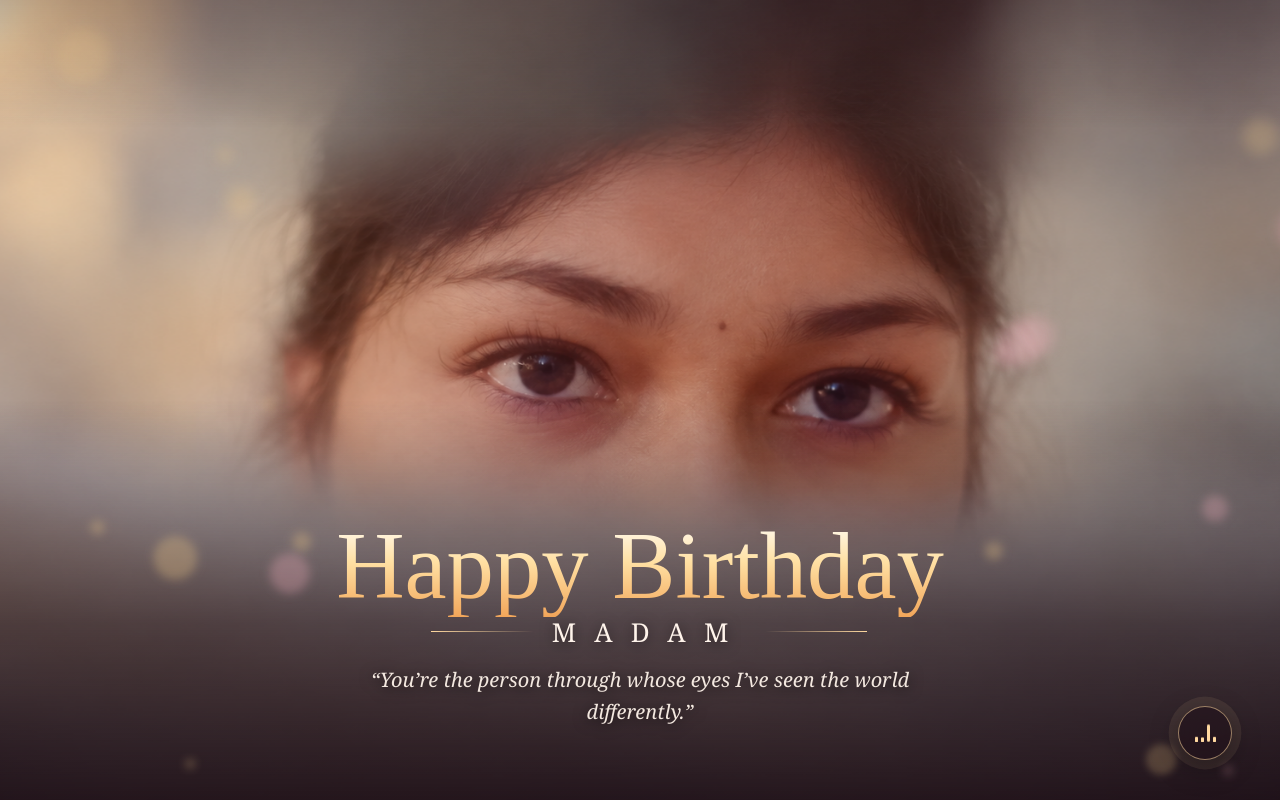
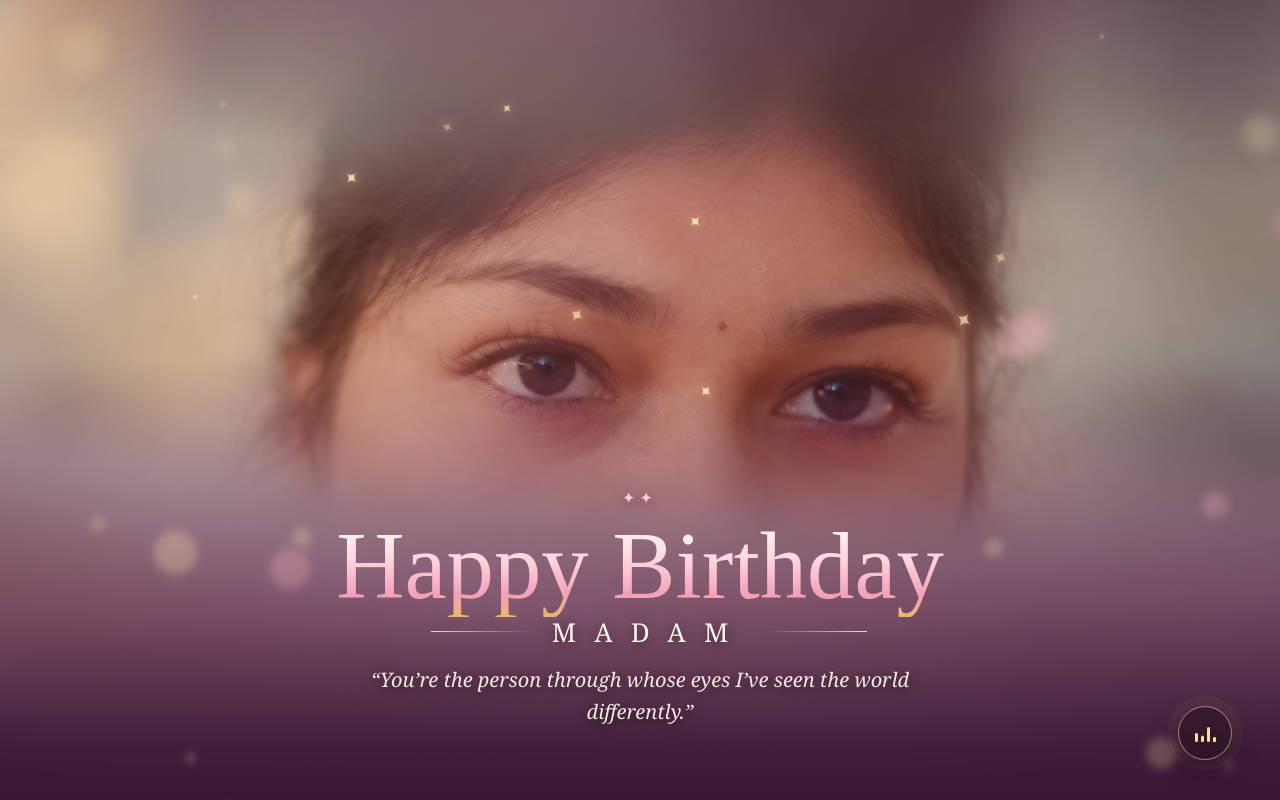
Before and after one commit to gnyanarushidev/world, a React (Vite) app in the folder frontend/: page / in a window 1280 px wide. Shown: the top 800 px of the page. Built offline with nearby package versions, Linux system fonts and the light colour scheme; no server answers.

Commit message:
words and sentences changed withmods

```diff
--- a/frontend/index.html
+++ b/frontend/index.html
@@ -6,7 +6,7 @@
     <meta name="theme-color" content="#160e1f" />
     <link rel="icon" type="image/svg+xml" href="/favicon.svg" />
     <link rel="apple-touch-icon" href="/apple-touch-icon.png" />
-    <title>Our World · A birthday journey</title>
+    <title>Dinosaur 🦖🦕</title>
   </head>
   <body>
     <div id="root"></div>
--- a/frontend/src/App.css
+++ b/frontend/src/App.css
@@ -13,7 +13,7 @@ h1 { font-size: clamp(52px, 8vw, 100px); line-height: .95; font-weight: 400; mar
 button { cursor: pointer; }.hero-copy > button { margin-top: 25px; padding: 15px 21px; border: 0; border-radius: 99px; color: #241322; background: #fff7fb; }.hero-copy > button span { margin-left: 18px; }
 .chapter { padding-top: 22vh; }.chapter h1 { max-width: 720px; font-size: clamp(42px, 7vw, 80px); }.memories { display: grid; grid-template-columns: repeat(2, minmax(0, 240px)); gap: 12px; }.memory { padding: 17px; text-align: left; border: 1px solid #ffffff2b; border-radius: 15px; color: #e6d8e3; background: #ffffff0d; }.memory.active { border-color: var(--accent); }.memory span { display: block; color: var(--accent); font: 11px monospace; text-transform: uppercase; }.memory strong { display: block; margin-top: 8px; font-size: 17px; font-weight: 400; }.memory-detail { grid-column: 1 / -1; max-width: 500px; }.memory-detail h2 { font-size: 30px; font-weight: 400; }.memory-detail p { color: #cdbdca; line-height: 1.7; }.chapter-nav { inset: auto 40px 30px; gap: 18px; justify-content: flex-start; }.chapter-nav button { border: 0; border-bottom: 1px solid transparent; color: #9f8da0; background: transparent; padding: 7px 0; font: 11px monospace; }.chapter-nav button.active { color: #fff; border-color: var(--accent); }
 .welcome-section { display: flex; flex-direction: column; overflow: visible; }
-.spiral-gallery-section { position: relative; width: 100%; height: 100vh; min-height: 600px; background: radial-gradient(ellipse at 50% 42%, rgba(255, 190, 170, 0.55) 0%, transparent 55%), linear-gradient(180deg, #2b2060 0%, #6b3a86 42%, #c4587e 78%, #f2a07b 100%); color: #fff4f7; overflow: hidden; padding: 0; box-sizing: border-box; }
+.spiral-gallery-section { position: relative; width: 100%; height: 125vh; min-height: 800px; background: radial-gradient(ellipse at 50% 42%, rgba(255, 190, 200, 0.4) 0%, transparent 55%), linear-gradient(180deg, #3a1634 0%, #4f1f54 30%, #8e3f72 62%, #d98aae 78%, #ecc3dc 92%, #f3e6fb 100%); color: #fff4f7; overflow: hidden; padding: 0; box-sizing: border-box; }
 .spiral-gallery-content { width: 100%; height: 100%; margin: 0; display: flex; flex-direction: column; }
 .spiral-gallery-heading { position: absolute; top: 0; left: 0; right: 0; z-index: 3; text-align: center; margin: 0; padding: 28px 20px 0; pointer-events: none; }
 .spiral-gallery-heading h2 { color: #ffffff; text-shadow: 0 2px 18px rgba(43, 32, 96, 0.55); font-family: Georgia, serif; font-size: clamp(22px, 5vw, 30px); font-weight: 600; margin: 0 0 8px 0; letter-spacing: 0.02em; }
@@ -38,7 +38,7 @@ button { cursor: pointer; }.hero-copy > button { margin-top: 25px; padding: 15px
    ImageOrbitGallery – SOOT-spiral-inspired image orbit cloud.
    All classes are prefixed to avoid colliding with existing components.
    -------------------------------------------------------------------------- */
-.image-orbit-section { position: relative; width: 100%; height: 100vh; background: radial-gradient(ellipse at 20% 15%, #cfeaff 0%, transparent 55%), radial-gradient(ellipse at 85% 85%, #ffd9ea 0%, transparent 55%), linear-gradient(160deg, #e8e4ff 0%, #f4e6fb 50%, #ffe9ef 100%); color: #171411; overflow: visible; padding: 0; box-sizing: border-box; }
+.image-orbit-section { position: relative; width: 100%; height: 100vh; background: radial-gradient(ellipse at 20% 40%, rgba(207, 234, 255, 0.7) 0%, transparent 50%), radial-gradient(ellipse at 85% 75%, rgba(255, 217, 234, 0.7) 0%, transparent 50%), linear-gradient(180deg, #f3e6fb 0%, #f6e8f6 50%, #fff6f3 100%); color: #171411; overflow: visible; padding: 0; box-sizing: border-box; }
 .image-orbit-stage { position: relative; width: 100%; height: 100%; display: flex; align-items: center; justify-content: center; overflow: hidden; background: transparent; cursor: grab; }
 .image-orbit-stage canvas { position: absolute; inset: 0; width: 100%; height: 100%; display: block; z-index: 1; background: transparent; pointer-events: auto; }
 .image-orbit-loading { position: absolute; top: 50%; left: 50%; transform: translate(-50%, -50%); z-index: 3; color: #6b5444; font-family: Georgia, serif; font-size: clamp(14px, 3vw, 16px); text-align: center; pointer-events: none; }
--- a/frontend/src/components/Hero.css
+++ b/frontend/src/components/Hero.css
@@ -5,7 +5,7 @@
   height: 100vh;
   min-height: 560px;
   overflow: hidden;
-  background: #1a0f14;
+  background: #2a1020;
   color: #fff4eb;
   isolation: isolate;
 }
@@ -32,8 +32,9 @@
   inset: 0;
   z-index: 1;
   background:
-    linear-gradient(to top, rgba(22, 8, 16, 0.9) 0%, rgba(22, 8, 16, 0.62) 22%, rgba(22, 8, 16, 0) 50%),
-    linear-gradient(to bottom, rgba(22, 8, 16, 0.28) 0%, transparent 16%);
+    linear-gradient(to top, #3a1634 0%, rgba(58, 22, 52, 0.94) 6%, rgba(92, 28, 70, 0.6) 24%, rgba(140, 50, 96, 0) 55%),
+    radial-gradient(ellipse at 50% 0%, rgba(255, 183, 197, 0.22) 0%, transparent 60%),
+    linear-gradient(to bottom, rgba(58, 18, 52, 0.3) 0%, transparent 18%);
 }
 
 /* drifting orbs of light */
@@ -78,8 +79,9 @@
   font: 600 clamp(11px, 1.3vw, 14px)/1 Georgia, serif;
   letter-spacing: 0.42em;
   text-transform: uppercase;
-  color: #ffd9a0;
-  text-shadow: 0 2px 12px rgba(0, 0, 0, 0.5);
+  color: #ffd0dc;
+  margin-bottom: 12px;
+  text-shadow: 0 2px 12px rgba(60, 10, 50, 0.6);
 }
 .cinema-title {
   margin: 0;
@@ -87,13 +89,16 @@
   font-size: clamp(44px, 7.4vw, 104px);
   font-weight: 400;
   line-height: 1.05;
-  background: linear-gradient(180deg, #fffaf0 5%, #ffe0a3 45%, #f2a65a 100%);
+  background: linear-gradient(180deg, #fffaf3 5%, #ffd6df 42%, #f2a0b8 78%, #e8b86d 100%);
   -webkit-background-clip: text;
   background-clip: text;
   -webkit-text-fill-color: transparent;
   color: transparent;
-  filter: drop-shadow(0 6px 28px rgba(0, 0, 0, 0.55));
+  filter: drop-shadow(0 6px 28px rgba(60, 10, 50, 0.6));
 }
+.cinema-sparkles { position: absolute; inset: 0; z-index: 2; pointer-events: none; overflow: hidden; }
+.cinema-sparkles span { position: absolute; color: #ffe6b8; text-shadow: 0 0 12px rgba(255, 214, 140, 0.9); opacity: 0; animation: cinema-twinkle ease-in-out infinite; }
+@keyframes cinema-twinkle { 0%, 100% { opacity: 0; transform: scale(0.5) rotate(0deg); } 50% { opacity: 0.95; transform: scale(1.1) rotate(45deg); } }
 .cinema-name {
   display: flex;
   align-items: center;
@@ -157,6 +162,6 @@
   .cinema-music { width: 46px; height: 46px; }
 }
 @media (prefers-reduced-motion: reduce) {
-  .cinema-bg, .cinema-bokeh span, .cinema-music.playing, .cinema-eq b { animation: none; }
+  .cinema-bg, .cinema-bokeh span, .cinema-sparkles span, .cinema-music.playing, .cinema-eq b { animation: none; }
   .cinema-content > * { animation: none; }
 }
--- a/frontend/src/components/Hero.tsx
+++ b/frontend/src/components/Hero.tsx
@@ -18,7 +18,22 @@ const BOKEH: React.CSSProperties[] = Array.from({ length: 22 }, (_, i) => {
     height: size,
     animationDuration: `${16 + r(3) * 20}s`,
     animationDelay: `${-r(4) * 30}s`,
-    background: i % 3 === 0 ? 'rgba(255, 183, 197, 0.55)' : 'rgba(255, 214, 140, 0.55)',
+    background: i % 3 === 0 ? 'rgba(255, 183, 197, 0.55)' : 'rgba(255, 224, 170, 0.6)',
+  }
+})
+
+// Twinkling four-point stars scattered across the upper sky.
+const SPARKLES: React.CSSProperties[] = Array.from({ length: 16 }, (_, i) => {
+  const r = (n: number) => {
+    const x = Math.sin((i + 1) * 45.164 + n * 9.1337) * 24634.6345
+    return x - Math.floor(x)
+  }
+  return {
+    left: `${4 + r(1) * 92}%`,
+    top: `${3 + r(2) * 52}%`,
+    fontSize: 8 + r(3) * 14,
+    animationDuration: `${2.5 + r(4) * 3}s`,
+    animationDelay: `${-r(5) * 5}s`,
   }
 })
 
@@ -76,7 +91,14 @@ export function Hero() {
         ))}
       </div>
 
+      <div className="cinema-sparkles" aria-hidden="true">
+        {SPARKLES.map((style, index) => (
+          <span key={index} style={style}>✦</span>
+        ))}
+      </div>
+
       <div className="cinema-content">
+        <p className="cinema-kicker">✦✦</p>
         <h1 className="cinema-title">Happy Birthday</h1>
         <p className="cinema-name">
           <i aria-hidden="true" />
--- a/frontend/src/components/MemoryWall.css
+++ b/frontend/src/components/MemoryWall.css
@@ -10,8 +10,8 @@
   overflow: hidden;
   color: var(--ink);
   background:
-    radial-gradient(ellipse at 15% 8%, #ffe3ea 0%, transparent 45%),
-    radial-gradient(ellipse at 85% 30%, #fff0d9 0%, transparent 50%),
+    radial-gradient(ellipse at 15% 25%, #ffe3ea 0%, transparent 45%),
+    radial-gradient(ellipse at 85% 40%, #fff0d9 0%, transparent 50%),
     radial-gradient(ellipse at 30% 85%, #f6e4ff 0%, transparent 50%),
     #fff6f3;
 }
```
